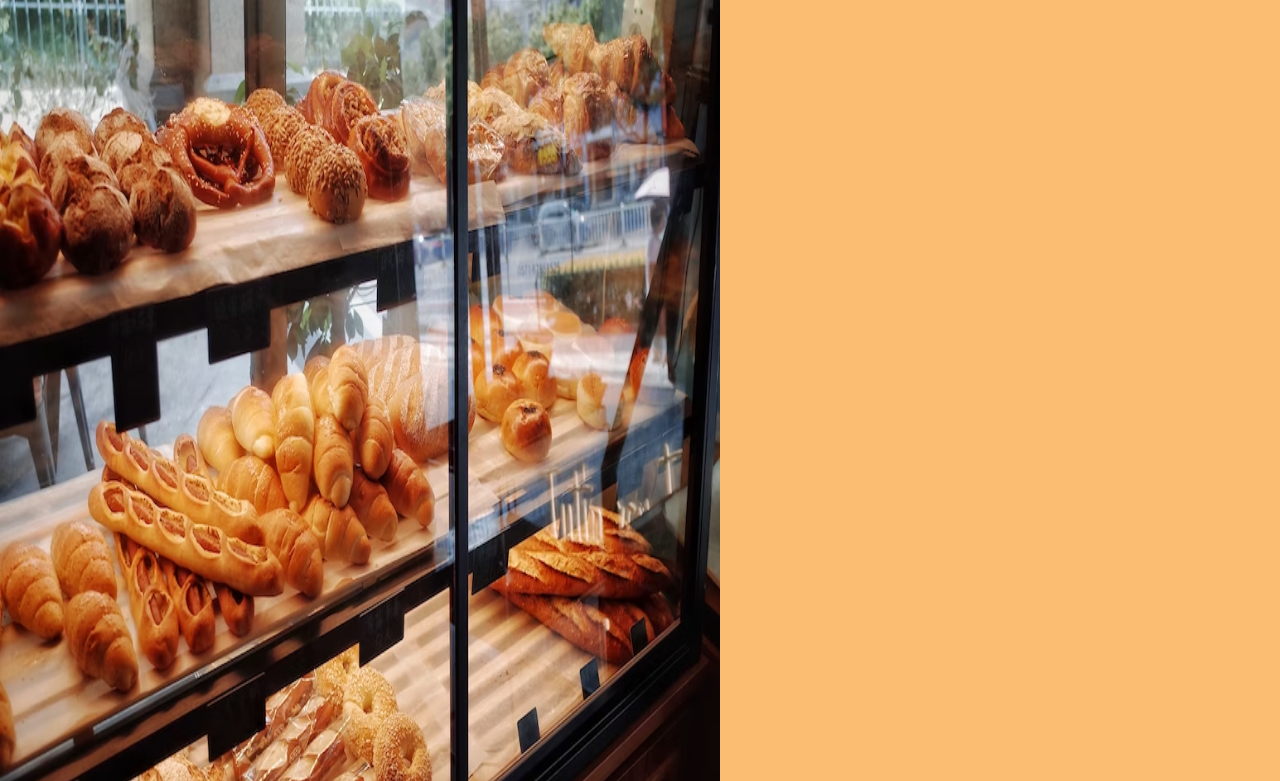
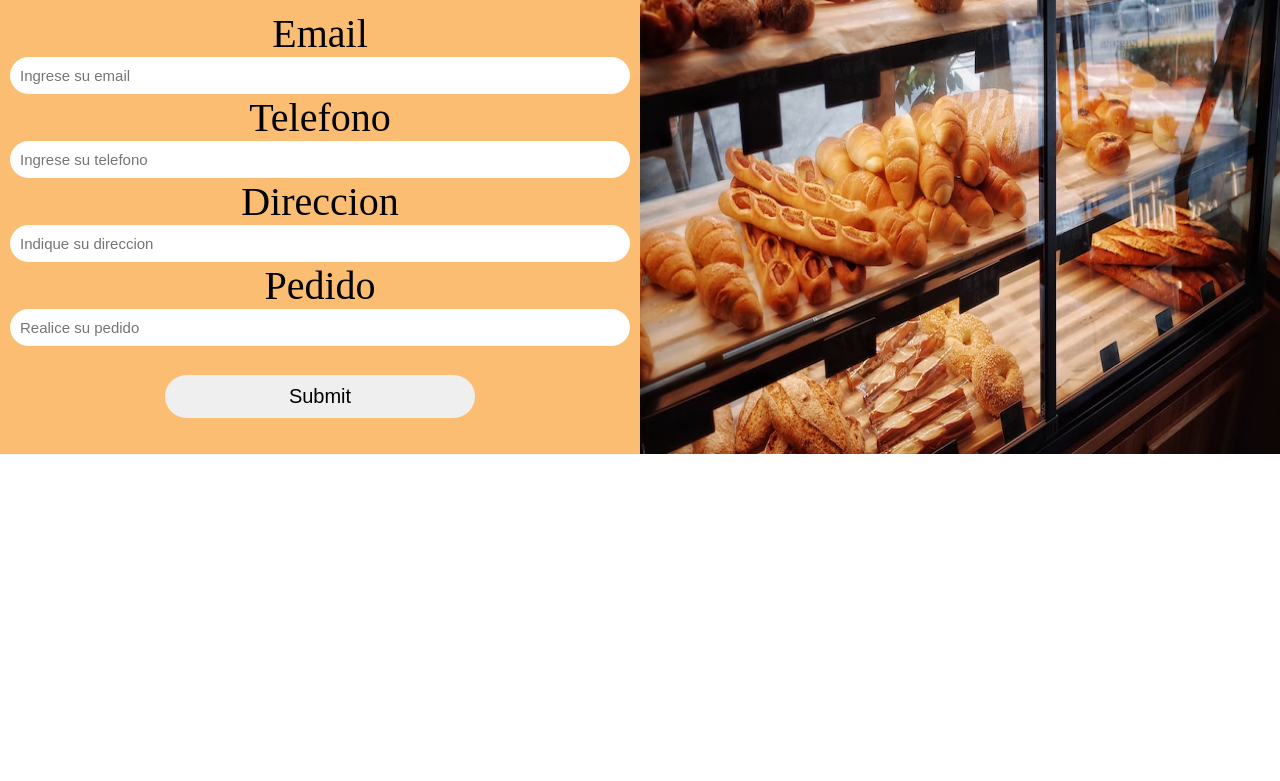
Before and after one commit to ThomasAguero/proyecto-final, a plain HTML site: page pages/contacto.html in a window 1280 px wide. Shown: the part 307-1088 px from the top of the page. After the commit the page ends 800 px from the top, so only its background shows below. Drawn offline with Linux system fonts and the light colour scheme.

Commit message:
Modificacion de contactos.html

```diff
--- a/css/style.css
+++ b/css/style.css
@@ -178,6 +178,7 @@ header{
 .section-productos img{
     width: 266px;
     height: 266px;
+    padding: 10px 10px 10px 10px;
     border-radius: 50%;
 }
 .texto-principal h1{
@@ -261,11 +262,44 @@ header{
     grid-row: 1 / 3;
 }
 .section-contacto{
+    display: grid;
+    grid-template-columns: 50% 50%;
+    grid-template-rows: 15% 85%;
     background-color: #FBBD72;
 }
-.section-contacto img{
-    width: 720px;
-    height: 875px;
+.article-formulario div form fieldset{
+    grid-column: 1 / 1;
+    grid-row: 2 / 2;
+    width: 100%;
+    padding: 60px 10px 10px 10px;
+    display: flex;
+    flex-direction: column;
+    font-family: 'poppins';
+    font-size: 40px;
+    border: none;
+    text-align: center;
+}
+.article-formulario div form fieldset input{
+    padding: 10px;
+    font-size: 15px;
+    border-radius: 30px;
+    border: none;
+}
+.article-formulario div form fieldset div input{
+    width: 50%;
+    padding: 10px;
+    font-size: 20px;
+}
+.article-formulario div form fieldset div{
+    padding-top: 20px;
+}
+.img-contacto{
+    grid-column: 2 / 2;
+    grid-row: 1 / 3;
+}
+.img-contacto img{
+    width: 100%;
+    height: 100%;
 }
 .section-nosotros{
     background-image: url(../assets/img/photo-1587241321921-91a834d6d191.avif);
--- a/pages/contacto.html
+++ b/pages/contacto.html
@@ -45,12 +45,14 @@
                             <input type="text" id="Direccion" placeholder="Indique su direccion" required>
                             <label for="">Pedido</label>
                             <input type="text" id="Pedido" placeholder="Realice su pedido" required>
-                            <input type="submit">
+                            <div>
+                                <input type="submit">
+                            </div>
                         </fieldset>
                     </form>
                 </div>
             </article>
-            <div>
+            <div class="img-contacto">
                 <img src="../assets/img/Panaderia.avif" alt="">
             </div>
         </section>
```
